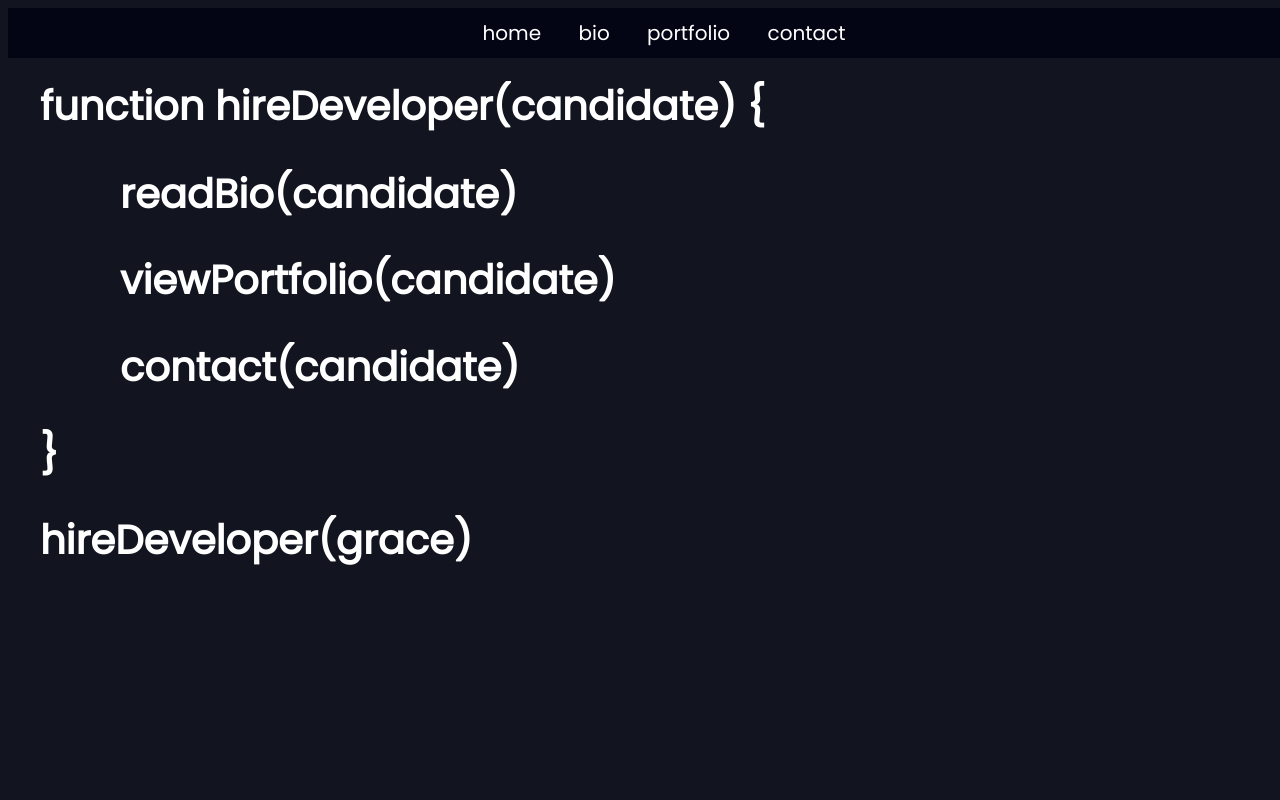
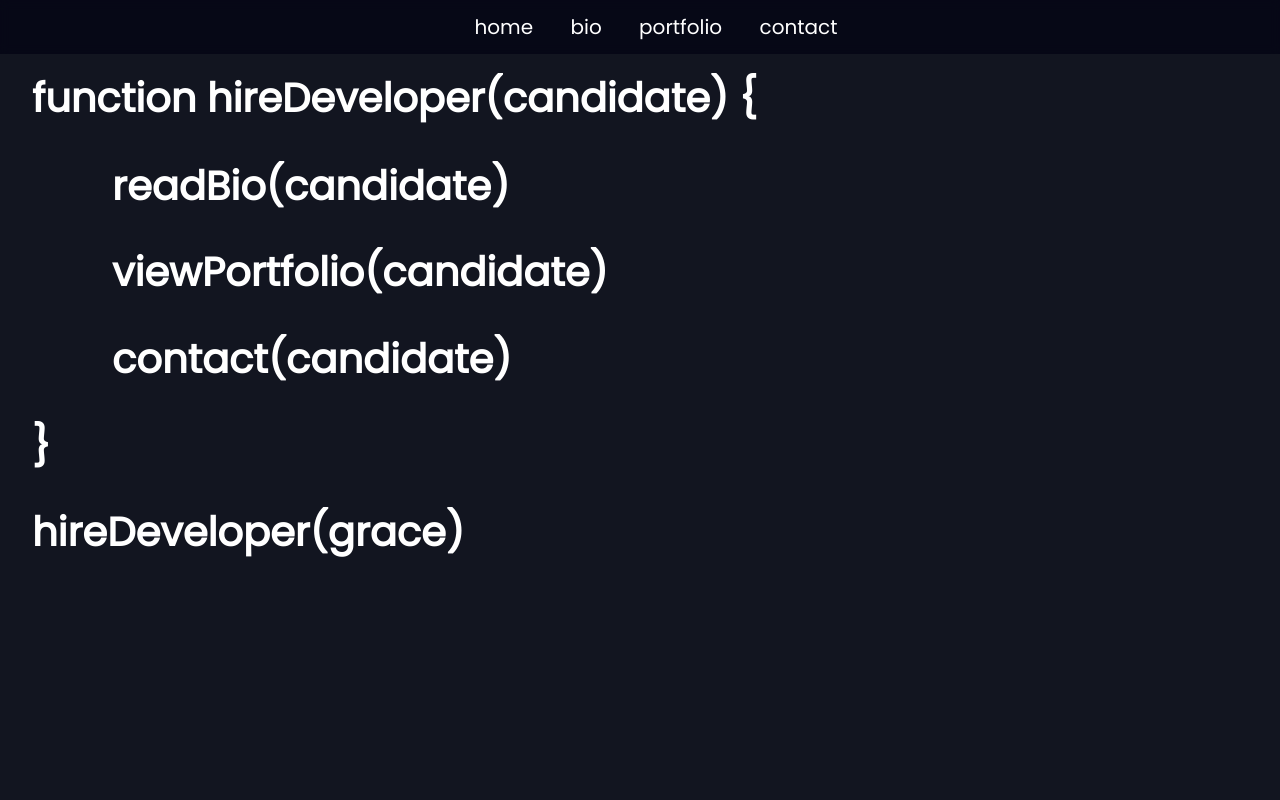
Before and after one commit to gracedevel/portfolio, a plain HTML site: page index.html in a window 1280 px wide. Shown: the top 800 px of the page. Drawn offline with Linux system fonts and the light colour scheme.

Commit message:
Increased opacity of menu bar and added blur, and removed padding and margins to fill space.

```diff
--- a/style.css
+++ b/style.css
@@ -1,3 +1,9 @@
+html, body
+{
+    margin: 0;
+    padding: 0;
+}
+
 html {
     height: 100%;
     margin: 0;
@@ -17,9 +23,11 @@ body {
 .header {
     position: fixed;
     width: 100%;
-    background-color: #030514;
-    padding: 10px 16px;
+    background-color: #030514c1;
+    padding: 12px 16px;
     text-align: center;
+    backdrop-filter: blur(5px);
+    margin: 0;
 }
 
 .links {
@@ -73,7 +81,7 @@ a:active {
 }
 
 .sticky + .content {
-    padding-top: 102px;
+    margin-top: 102px;
   }
 
 .content {
```
